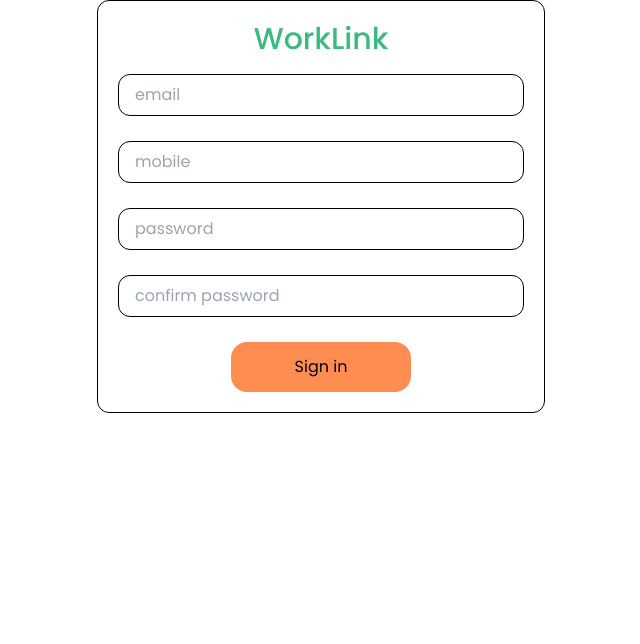
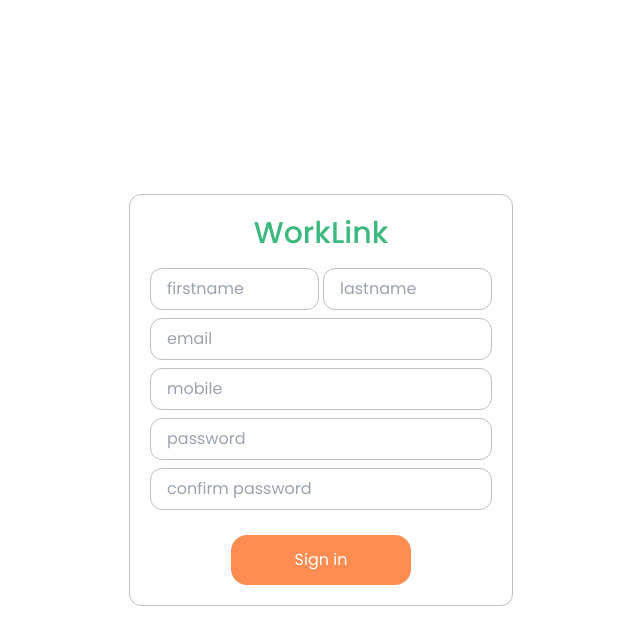
Before and after one commit to HeartLezz7/WorkLink-frontend, a React (Vite) app: page /register in a window 1280 px wide. Shown: the top 644 px of the page, without its empty margins (319-959 px from the left). Built offline with nearby package versions, Linux system fonts and the light colour scheme.

Commit message:
edit registerpage

```diff
--- a/src/components/ActionButton.jsx
+++ b/src/components/ActionButton.jsx
@@ -1,7 +1,7 @@
-export default function ActionButton({ title, color, type = "submit" }) {
+export default function ActionButton({ title, type = "submit" }) {
   return (
     <button
-      className={`${color} rounded-2xl text-whitetext w-[180px] h-[50px]`}
+      className="rounded-2xl text-textWhite bg-secondaryLight w-[180px] h-[50px]"
       type={type}
     >
       {title}
--- a/src/components/InputErroMessage.jsx
+++ b/src/components/InputErroMessage.jsx
@@ -1,3 +1,3 @@
 export default function InputErrorMessage({ message }) {
-  return <div className="text-red text-xs">{message}</div>;
+  return <div className="text-error text-xs">{message}</div>;
 }
--- a/src/components/InputForm.jsx
+++ b/src/components/InputForm.jsx
@@ -16,7 +16,7 @@ export default function InputForm({
         name={name}
         value={value}
         onChange={onChange}
-        className=" rounded-xl py-2 px-4 border border-graylight"
+        className=" rounded-xl py-2 px-4 border border-textGrayLight"
       />
       {{ errorInput } && <InputErrorMessage message={errorInput} />}
     </div>
--- a/src/pages/loginpage/LoginPage.jsx
+++ b/src/pages/loginpage/LoginPage.jsx
@@ -3,20 +3,14 @@ import InputForm from "../../components/InputForm";
 import useAuth from "../../hooks/useAuth";
 import validateSchema from "../../utils/validate-schema";
 import { loginSchema } from "../../utils/auth-validator";
+import { Link } from "react-router-dom";
+import ActionButton from "../../components/ActionButton";
 
 export default function LoginPage() {
   const [input, setInput] = useState({ emailOrPhoneNumber: "", password: "" });
   const [error, setError] = useState({});
 
   const { login } = useAuth();
-
-  const LoginButton = ({ title }) => {
-    return (
-      <button className="rounded-2xl text-whitetext bg-secondaryLight w-[180px] h-[50px]">
-        {title}
-      </button>
-    );
-  };
 
   const handleInput = (e) => {
     setInput({ ...input, [e.target.name]: e.target.value });
@@ -39,12 +33,13 @@ export default function LoginPage() {
   };
 
   return (
+    <div className="w-screen h-screen flex justify-center items-center">
       <form
-      className="m-auto border max-w-md rounded-xl flex flex-col justify-center items-center p-5 gap-[17px]"
+        className="border border-textGrayLight min-w-min max-w-sm w-full  rounded-xl flex flex-col justify-center items-center p-5 gap-[17px]"
         onSubmit={handleLogin}
       >
         <div className="text-3xl font-semibold text-primary">WorkLink</div>
-      <hr className="w-full border border-graylight" />
+        <hr className="w-full border border-textGrayLight" />
         <InputForm
           placeholder="email or phone number"
           name="emailOrPhoneNumber"
@@ -60,7 +55,11 @@ export default function LoginPage() {
           onChange={handleInput}
           errorInput={error.password}
         />
-      <LoginButton title="Log in" />
+        <ActionButton title="Log in" />
+        <Link to="/register">
+          <div>Create new account?</div>
+        </Link>
       </form>
+    </div>
   );
 }
--- a/src/pages/registerpage/RegisterPage.jsx
+++ b/src/pages/registerpage/RegisterPage.jsx
@@ -7,6 +7,8 @@ import useAuth from "../../hooks/useAuth";
 
 export default function RegisterPage() {
   const [input, setInput] = useState({
+    firstName: "",
+    lastName: "",
     email: "",
     phoneNumber: "",
     password: "",
@@ -35,11 +37,29 @@ export default function RegisterPage() {
     }
   };
   return (
+    <div className="w-screen h-screen flex justify-center items-center">
       <form
-      className="m-auto border border-graylight max-w-md rounded-xl flex flex-col justify-center items-center p-5 gap-[17px]"
+        className="m-auto border border-textGrayLight min-w-min max-w-sm w-full  rounded-xl flex flex-col justify-center items-center p-5 gap-[17px]"
         onSubmit={handleRegister}
       >
         <div className="text-3xl font-semibold text-primary">WorkLink</div>
+        <div className="w-full grid grid-cols-1 grid-rows-5">
+          <div className="grid grid-cols-2 gap-1  ">
+            <InputForm
+              placeholder="firstname"
+              name="firstName"
+              value={input.firstName}
+              onChange={handleInput}
+              errorInput={error.firstName}
+            />
+            <InputForm
+              placeholder="lastname"
+              name="lastName"
+              value={input.lastName}
+              onChange={handleInput}
+              errorInput={error.lastName}
+            />
+          </div>
           <InputForm
             placeholder="email"
             name="email"
@@ -70,7 +90,9 @@ export default function RegisterPage() {
             onChange={handleInput}
             errorInput={error.password}
           />
-      <ActionButton title="Sign in" color=" bg-secondaryLight" />
+        </div>
+        <ActionButton title="Sign in" />
       </form>
+    </div>
   );
 }
--- /dev/null
+++ b/src/pages/validatepage/ValidatePage.jsx
@@ -0,0 +1,10 @@
+export default function ValidatePage() {
+  return (
+    <div className="w-screen h-screen flex gap-4 items-center justify-center px-10">
+      <div>img</div>
+      <div>
+        <div>WorkLink</div>
+      </div>
+    </div>
+  );
+}
--- a/src/router/Route.jsx
+++ b/src/router/Route.jsx
@@ -5,6 +5,7 @@ import FindWorkPage from "../pages/findworkpage/FindWorkPage";
 import RegisterPage from "../pages/registerpage/RegisterPage";
 import LoginPage from "../pages/loginpage/LoginPage";
 import UserProfilePage from "../pages/userprofilepage/ProfilePage";
+import ValidatePage from "../pages/validatepage/ValidatePage";
 
 const router = createBrowserRouter([
   {
@@ -24,6 +25,10 @@ const router = createBrowserRouter([
     path: "/register",
     element: <RegisterPage />,
   },
+  {
+    path: "/validate/:userId",
+    element: <ValidatePage />,
+  },
 ]);
 
 export default function Route() {
```
Lines whose indentation alone changed are shown as unchanged.
